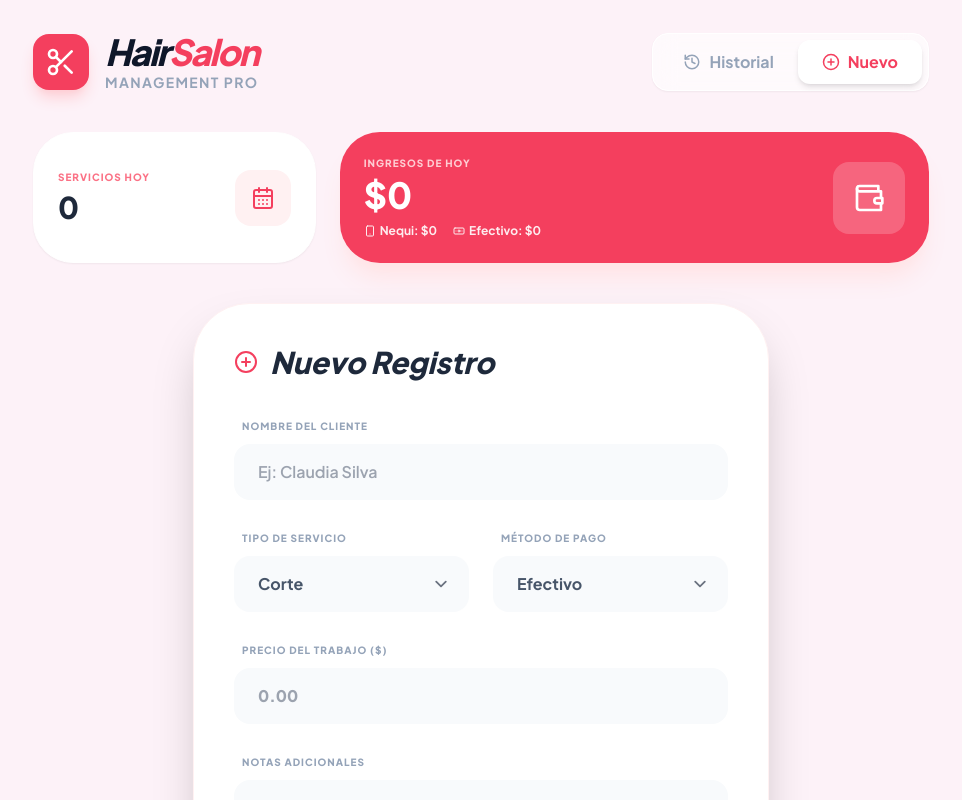
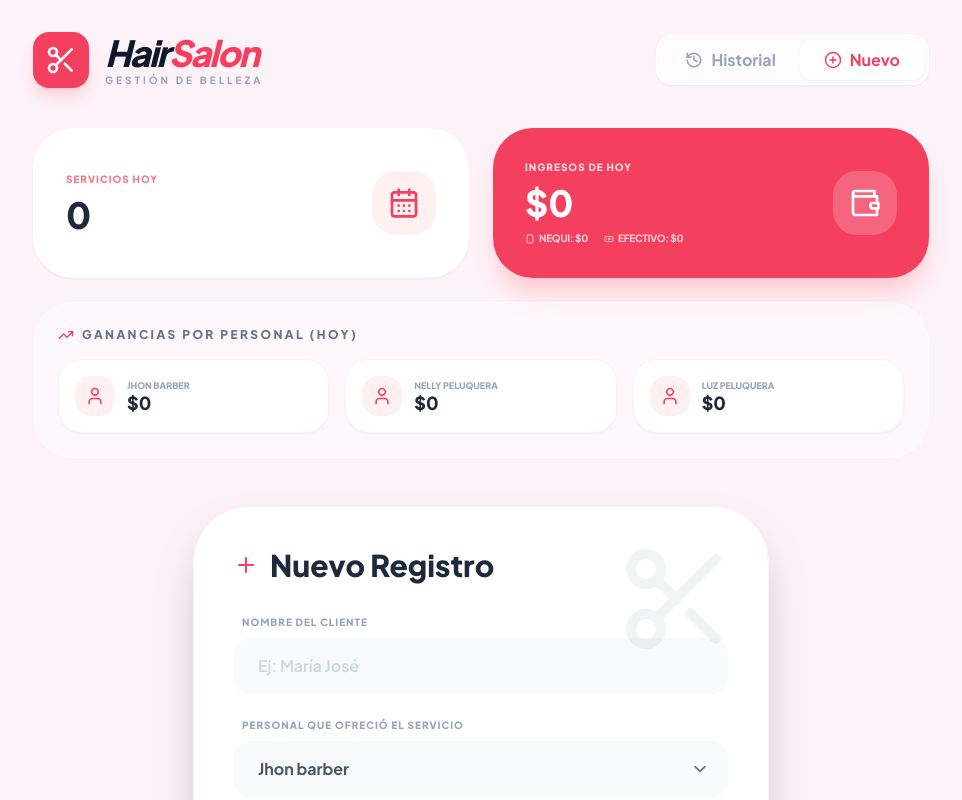
Before and after one commit to AndresVeraa/HairSalon-App, a React (Vite) app: page / in a window 1280 px wide. Both pictures are taken after a click on the button "Nuevo". Shown: the top 800 px of the page, without its empty margins (159-1121 px from the left). Built offline with nearby package versions, Linux system fonts and the light colour scheme; the HTML template or start-up script is replaced by a standard one.

Commit message:
Update App.jsx
Se modifico el App.jsx para que mostrara por persona cuanta ganancia lleva cada uno

```diff
--- a/src/App.jsx
+++ b/src/App.jsx
@@ -13,62 +13,83 @@ import {
   Crown,
   Palette,
   Sparkles,
-  MoreHorizontal
+  MoreHorizontal,
+  Plus,
+  Clock,
+  User,
+  TrendingUp
 } from 'lucide-react';
 
 /**
- * App Component - HairSalon Management System
- * Gestiona el registro de servicios, análisis diario y persistencia.
+ * App Component - Sistema de Gestión HairSalon
+ * Incluye registro de servicios, análisis diario de ingresos, métodos de pago y personal.
  */
 export default function App() {
+  // Estado para los servicios con persistencia en localStorage
   const [services, setServices] = useState(() => {
-    const saved = localStorage.getItem('hairsalon_v4_records');
+    const saved = localStorage.getItem('hairsalon_pro_records');
     return saved ? JSON.parse(saved) : [];
   });
 
   const [view, setView] = useState('list');
   const [searchTerm, setSearchTerm] = useState('');
 
-  // Tipos de servicio y métodos de pago
+  // Definiciones de categorías, pagos y personal
   const serviceTypes = ['Corte', 'Peinado', 'Cepillado', 'Coloración', 'Tratamiento', 'Otro'];
   const paymentMethods = ['Efectivo', 'Nequi'];
+  const staffMembers = ['Jhon barber', 'Nelly peluquera', 'Luz peluquera'];
 
-  // Guardar en LocalStorage automáticamente
+  // Guardado automático al cambiar los servicios
   useEffect(() => {
-    localStorage.setItem('hairsalon_v4_records', JSON.stringify(services));
+    localStorage.setItem('hairsalon_pro_records', JSON.stringify(services));
   }, [services]);
 
-  // Análisis detallado de ingresos y servicios
+  // Análisis de ingresos y servicios del día actual
   const analysis = useMemo(() => {
     const today = new Date().toDateString();
     const todayServices = services.filter(s => new Date(s.date).toDateString() === today);
 
-    const incomeToday = todayServices.reduce((acc, s) => acc + parseFloat(s.price || 0), 0);
+    // Usamos Math.round para evitar errores de precisión de punto flotante en la suma
+    const incomeToday = todayServices.reduce((acc, s) => acc + Math.round(parseFloat(s.price || 0)), 0);
     const nequiToday = todayServices
       .filter(s => s.paymentMethod === 'Nequi')
-      .reduce((acc, s) => acc + parseFloat(s.price || 0), 0);
+      .reduce((acc, s) => acc + Math.round(parseFloat(s.price || 0)), 0);
     const cashToday = todayServices
       .filter(s => s.paymentMethod === 'Efectivo')
-      .reduce((acc, s) => acc + parseFloat(s.price || 0), 0);
+      .reduce((acc, s) => acc + Math.round(parseFloat(s.price || 0)), 0);
+
+    // Cálculo de ganancias por cada miembro del personal hoy
+    const staffEarnings = staffMembers.map(name => {
+      const total = todayServices
+        .filter(s => s.staff === name)
+        .reduce((acc, s) => acc + Math.round(parseFloat(s.price || 0)), 0);
+      return { name, total };
+    });
 
     return {
       todayCount: todayServices.length,
       incomeToday,
       nequiToday,
       cashToday,
-      totalCount: services.length
+      staffEarnings
     };
-  }, [services]);
+  }, [services, staffMembers]);
 
   const handleAddService = (e) => {
     e.preventDefault();
     const fd = new FormData(e.target);
+
+    // Aseguramos que el precio sea un número entero limpio desde el registro
+    const rawPrice = fd.get('price');
+    const cleanPrice = Math.round(parseFloat(rawPrice));
+
     const newEntry = {
       id: Date.now(),
       client: fd.get('client'),
       type: fd.get('type'),
-      price: fd.get('price'),
+      price: cleanPrice,
       paymentMethod: fd.get('paymentMethod'),
+      staff: fd.get('staff'),
       date: new Date().toISOString(),
       notes: fd.get('notes')
     };
@@ -77,7 +98,7 @@ export default function App() {
   };
 
   const removeService = (id) => {
-    if (window.confirm('¿Eliminar este registro de HairSalon?')) {
+    if (window.confirm('¿Deseas eliminar este registro de HairSalon permanentemente?')) {
       setServices(services.filter(s => s.id !== id));
     }
   };
@@ -87,124 +108,160 @@ export default function App() {
   );
 
   const getServiceIcon = (type) => {
+    const iconClass = "w-6 h-6";
     switch(type) {
-      case 'Corte': return <Scissors className="w-6 h-6" />;
-      case 'Peinado': return <Crown className="w-6 h-6" />;
-      case 'Cepillado': return <Wind className="w-6 h-6" />;
-      case 'Coloración': return <Palette className="w-6 h-6" />;
-      case 'Tratamiento': return <Sparkles className="w-6 h-6" />;
-      default: return <MoreHorizontal className="w-6 h-6" />;
+      case 'Corte': return <Scissors className={iconClass} />;
+      case 'Peinado': return <Crown className={iconClass} />;
+      case 'Cepillado': return <Wind className={iconClass} />;
+      case 'Coloración': return <Palette className={iconClass} />;
+      case 'Tratamiento': return <Sparkles className={iconClass} />;
+      default: return <MoreHorizontal className={iconClass} />;
     }
   };
 
+  // Función auxiliar para dar formato de moneda consistente
+  const formatCurrency = (amount) => {
+    return new Number(amount).toLocaleString('es-CO', {
+      minimumFractionDigits: 0,
+      maximumFractionDigits: 0
+    });
+  };
+
   return (
-    <div className="min-h-screen bg-pink-50 text-slate-900 p-4 md:p-8 font-sans">
+    <div className="min-h-screen bg-pink-50 text-slate-900 p-4 md:p-8 font-sans selection:bg-rose-200">
       <div className="max-w-4xl mx-auto">
 
-        {/* Header de HairSalon */}
+        {/* Encabezado Principal */}
         <header className="flex flex-col md:flex-row justify-between items-center mb-10 gap-6">
-          <div className="flex items-center gap-4">
-            <div className="bg-rose-500 p-3 rounded-2xl shadow-lg shadow-rose-200">
+          <div className="flex items-center gap-4 group">
+            <div className="bg-rose-500 p-3 rounded-2xl shadow-lg shadow-rose-200 group-hover:rotate-12 transition-transform duration-300">
               <Scissors className="text-white w-8 h-8" />
             </div>
-            <div>
+            <div className="text-center md:text-left">
               <h1 className="text-4xl font-black italic tracking-tighter">
                 Hair<span className="text-rose-500">Salon</span>
               </h1>
-              <p className="text-slate-400 font-bold text-sm uppercase tracking-widest">Management Pro</p>
+              <p className="text-slate-400 font-bold text-[10px] uppercase tracking-[0.3em]">Gestión de Belleza</p>
             </div>
           </div>
 
-          <nav className="flex bg-white/60 backdrop-blur-md p-1.5 rounded-2xl border border-white shadow-sm">
+          <nav className="flex bg-white/70 backdrop-blur-md p-1 rounded-2xl border border-white shadow-sm">
             <button
               onClick={() => setView('list')}
-              className={`flex items-center gap-2 px-6 py-2.5 rounded-xl font-bold transition-all ${view === 'list' ? 'bg-white text-rose-500 shadow-md' : 'text-slate-400'}`}
+              className={`flex items-center gap-2 px-6 py-2 rounded-xl font-bold transition-all duration-200 ${view === 'list' ? 'bg-white text-rose-500 shadow-sm' : 'text-slate-400 hover:text-rose-400'}`}
             >
               <History size={18} /> Historial
             </button>
             <button
               onClick={() => setView('add')}
-              className={`flex items-center gap-2 px-6 py-2.5 rounded-xl font-bold transition-all ${view === 'add' ? 'bg-white text-rose-500 shadow-md' : 'text-slate-400'}`}
+              className={`flex items-center gap-2 px-6 py-2 rounded-xl font-bold transition-all duration-200 ${view === 'add' ? 'bg-white text-rose-500 shadow-sm' : 'text-slate-400 hover:text-rose-400'}`}
             >
               <PlusCircle size={18} /> Nuevo
             </button>
           </nav>
         </header>
 
-        {/* Dashboard de Análisis Diario */}
-        <section className="grid grid-cols-1 md:grid-cols-3 gap-6 mb-10">
-          <div className="bg-white p-6 rounded-[2.5rem] shadow-sm border border-white flex items-center justify-between">
+        {/* Panel de Análisis del Día */}
+        <section className="grid grid-cols-1 md:grid-cols-2 gap-6 mb-6">
+          <div className="bg-white p-8 rounded-[2.5rem] shadow-sm border border-white flex items-center justify-between">
             <div>
-              <p className="text-[10px] font-black text-rose-400 uppercase tracking-widest mb-1">Servicios Hoy</p>
-              <h3 className="text-3xl font-black text-slate-800">{analysis.todayCount}</h3>
+              <p className="text-[10px] font-black text-rose-400 uppercase tracking-widest mb-2 text-left">Servicios Hoy</p>
+              <h3 className="text-4xl font-black text-slate-800 text-left">{analysis.todayCount}</h3>
             </div>
-            <div className="bg-rose-50 p-4 rounded-2xl text-rose-500">
-              <CalendarDays />
+            <div className="w-16 h-16 bg-rose-50 rounded-3xl flex items-center justify-center text-rose-500">
+              <CalendarDays size={32} />
             </div>
           </div>
 
-          <div className="bg-rose-500 p-6 rounded-[2.5rem] shadow-xl shadow-rose-100 flex items-center justify-between text-white md:col-span-2">
-            <div>
-              <p className="text-[10px] font-black text-rose-200 uppercase tracking-widest mb-1">Ingresos de Hoy</p>
-              <h3 className="text-4xl font-black">${analysis.incomeToday.toLocaleString()}</h3>
+          <div className="bg-rose-500 p-8 rounded-[2.5rem] shadow-xl shadow-rose-200 flex items-center justify-between text-white">
+            <div className="text-left">
+              <p className="text-[10px] font-black text-rose-100 uppercase tracking-widest mb-2">Ingresos de Hoy</p>
+              <h3 className="text-4xl font-black">${formatCurrency(analysis.incomeToday)}</h3>
               <div className="flex gap-4 mt-2">
-                <span className="text-xs font-bold flex items-center gap-1 opacity-90">
-                  <Smartphone size={12} /> Nequi: ${analysis.nequiToday.toLocaleString()}
+                <span className="text-[10px] font-bold flex items-center gap-1 opacity-80 uppercase tracking-tight">
+                  <Smartphone size={10} /> Nequi: ${formatCurrency(analysis.nequiToday)}
                 </span>
-                <span className="text-xs font-bold flex items-center gap-1 opacity-90">
-                  <Banknote size={12} /> Efectivo: ${analysis.cashToday.toLocaleString()}
+                <span className="text-[10px] font-bold flex items-center gap-1 opacity-80 uppercase tracking-tight">
+                  <Banknote size={10} /> Efectivo: ${formatCurrency(analysis.cashToday)}
                 </span>
               </div>
             </div>
-            <div className="bg-white/20 p-5 rounded-2xl">
+            <div className="w-16 h-16 bg-white/20 rounded-3xl flex items-center justify-center">
               <Wallet size={32} />
             </div>
           </div>
         </section>
 
+        {/* Nuevo Desglose por Personal Hoy */}
+        <section className="bg-white/40 backdrop-blur-sm rounded-[2.5rem] p-6 mb-12 border border-white/50">
+          <div className="flex items-center gap-2 mb-4">
+            <TrendingUp size={16} className="text-rose-500" />
+            <h2 className="text-xs font-black text-slate-500 uppercase tracking-[0.2em]">Ganancias por Personal (Hoy)</h2>
+          </div>
+          <div className="grid grid-cols-1 sm:grid-cols-3 gap-4">
+            {analysis.staffEarnings.map((staff) => (
+              <div key={staff.name} className="bg-white p-4 rounded-3xl shadow-sm border border-rose-50 flex items-center justify-between">
+                <div className="flex items-center gap-3">
+                  <div className="w-10 h-10 bg-rose-50 rounded-2xl flex items-center justify-center text-rose-500">
+                    <User size={20} />
+                  </div>
+                  <div>
+                    <p className="text-[9px] font-black text-slate-400 uppercase leading-none mb-1">{staff.name}</p>
+                    <p className="text-lg font-black text-slate-800 leading-none">${formatCurrency(staff.total)}</p>
+                  </div>
+                </div>
+              </div>
+            ))}
+          </div>
+        </section>
+
         {view === 'list' ? (
           <div className="space-y-6">
-            {/* Buscador */}
+            {/* Buscador de Clientes */}
             <div className="relative group">
               <Search className="absolute left-6 top-1/2 -translate-y-1/2 text-slate-300 group-focus-within:text-rose-400 transition-colors" size={20} />
               <input
                 type="text"
-                placeholder="Buscar cliente..."
-                className="w-full pl-14 pr-8 py-5 bg-white/80 border-0 rounded-3xl shadow-sm outline-none focus:ring-4 focus:ring-rose-100 font-medium"
+                placeholder="Buscar cliente por nombre..."
+                className="w-full pl-14 pr-8 py-5 bg-white rounded-3xl border-0 shadow-sm outline-none focus:ring-4 focus:ring-rose-100 font-medium placeholder:text-slate-300"
                 value={searchTerm}
                 onChange={(e) => setSearchTerm(e.target.value)}
               />
             </div>
 
-            {/* Listado de Servicios */}
+            {/* Listado de Actividad */}
             <div className="grid gap-4">
               {filteredServices.length > 0 ? filteredServices.map(s => (
-                <div key={s.id} className="bg-white/70 backdrop-blur-md p-6 rounded-[2.5rem] border border-white shadow-sm flex items-center justify-between group hover:translate-y-[-2px] transition-all">
+                <div key={s.id} className="bg-white/80 backdrop-blur-sm p-6 rounded-[2.5rem] border border-white shadow-sm flex items-center justify-between group hover:translate-y-[-2px] transition-all">
                   <div className="flex items-center gap-6">
-                    <div className="w-16 h-16 bg-white rounded-2xl shadow-sm flex items-center justify-center text-rose-500">
+                    <div className="w-14 h-14 bg-white rounded-2xl shadow-sm flex items-center justify-center text-rose-500 group-hover:scale-110 transition-transform">
                       {getServiceIcon(s.type)}
                     </div>
-                    <div>
-                      <h4 className="text-xl font-extrabold text-slate-800">{s.client}</h4>
-                      <div className="flex flex-wrap items-center gap-3 mt-1.5">
-                        <span className="text-[10px] font-black uppercase text-rose-500 bg-rose-50 px-2 py-0.5 rounded-md tracking-tighter">
+                    <div className="text-left">
+                      <h4 className="text-lg font-extrabold text-slate-800">{s.client}</h4>
+                      <div className="flex flex-wrap items-center gap-3 mt-1">
+                        <span className="text-[9px] font-black uppercase text-rose-500 bg-rose-50 px-2 py-0.5 rounded tracking-widest">
                           {s.type}
                         </span>
-                        <span className={`text-[10px] font-black uppercase px-2 py-0.5 rounded-md flex items-center gap-1 ${s.paymentMethod === 'Nequi' ? 'bg-purple-50 text-purple-600' : 'bg-green-50 text-green-600'}`}>
-                          {s.paymentMethod === 'Nequi' ? <Smartphone size={10} /> : <Banknote size={10} />}
+                        <span className="text-[9px] font-black uppercase text-slate-500 bg-slate-100 px-2 py-0.5 rounded flex items-center gap-1">
+                          <User size={10} /> {s.staff || 'Sin asignar'}
+                        </span>
+                        <span className={`text-[9px] font-black uppercase px-2 py-0.5 rounded flex items-center gap-1 ${s.paymentMethod === 'Nequi' ? 'bg-purple-50 text-purple-600' : 'bg-green-50 text-green-600'}`}>
+                          {s.paymentMethod === 'Nequi' ? <Smartphone size={8} /> : <Banknote size={8} />}
                           {s.paymentMethod}
                         </span>
-                        <span className="text-[11px] font-bold text-slate-400">
-                          {new Date(s.date).toLocaleDateString()} • {new Date(s.date).toLocaleTimeString([], {hour: '2-digit', minute:'2-digit'})}
+                        <span className="text-[10px] font-bold text-slate-400 flex items-center gap-1">
+                          <Clock size={10} /> {new Date(s.date).toLocaleTimeString([], {hour: '2-digit', minute:'2-digit'})}
                         </span>
                       </div>
                     </div>
                   </div>
                   <div className="flex flex-col items-end gap-1">
-                    <span className="text-2xl font-black text-slate-800">${parseFloat(s.price).toLocaleString()}</span>
+                    <span className="text-2xl font-black text-slate-800">${formatCurrency(s.price)}</span>
                     <button
                       onClick={() => removeService(s.id)}
                       className="text-slate-200 hover:text-rose-500 transition-colors p-2"
+                      title="Eliminar registro"
                     >
                       <Trash2 size={16} />
                     </button>
@@ -212,74 +269,62 @@ export default function App() {
                 </div>
               )) : (
                 <div className="text-center py-24 bg-white/30 rounded-[3rem] border-4 border-dashed border-white">
-                  <p className="text-slate-400 font-bold italic">No hay servicios registrados aún.</p>
+                  <Scissors className="mx-auto w-12 h-12 text-rose-200 mb-4 opacity-50" />
+                  <p className="text-slate-400 font-bold italic">No hay servicios registrados en HairSalon.</p>
                 </div>
               )}
             </div>
           </div>
         ) : (
           <div className="max-w-xl mx-auto">
-            <div className="bg-white p-10 rounded-[3.5rem] shadow-2xl border border-rose-50">
-              <h2 className="text-3xl font-black text-slate-800 mb-8 flex items-center gap-3 italic">
-                <PlusCircle className="text-rose-500" /> Nuevo Registro
+            <div className="bg-white p-10 rounded-[3.5rem] shadow-2xl border border-rose-50 relative overflow-hidden">
+              <div className="absolute top-0 right-0 p-8 opacity-5">
+                <Scissors size={120} />
+              </div>
+              <h2 className="text-3xl font-black text-slate-800 mb-8 flex items-center gap-3 text-left">
+                <Plus className="text-rose-500" /> Nuevo Registro
               </h2>
               <form onSubmit={handleAddService} className="space-y-6">
-                <div className="space-y-2">
-                  <label className="text-[10px] font-black text-slate-400 uppercase tracking-widest ml-2">Nombre del Cliente</label>
-                  <input
-                    name="client"
-                    required
-                    placeholder="Ej: Claudia Silva"
-                    className="w-full px-6 py-4 bg-slate-50 border-0 rounded-2xl focus:ring-4 focus:ring-rose-100 outline-none font-semibold text-slate-700"
-                  />
+                <div className="text-left">
+                  <label className="text-[10px] font-black text-slate-400 uppercase tracking-widest ml-2 block mb-2">Nombre del Cliente</label>
+                  <input name="client" required placeholder="Ej: María José" className="w-full px-6 py-4 bg-slate-50 border-0 rounded-2xl focus:ring-4 focus:ring-rose-100 outline-none font-semibold text-slate-700 placeholder:text-slate-300" />
                 </div>
-                <div className="grid grid-cols-1 md:grid-cols-2 gap-6">
-                  <div className="space-y-2">
-                    <label className="text-[10px] font-black text-slate-400 uppercase tracking-widest ml-2">Tipo de Servicio</label>
-                    <select name="type" className="w-full px-6 py-4 bg-slate-50 border-0 rounded-2xl focus:ring-4 focus:ring-rose-100 outline-none font-bold text-slate-600 cursor-pointer">
+
+                <div className="text-left">
+                  <label className="text-[10px] font-black text-slate-400 uppercase tracking-widest ml-2 block mb-2">Personal que ofreció el servicio</label>
+                  <select name="staff" className="w-full px-6 py-4 bg-slate-50 border-0 rounded-2xl focus:ring-4 focus:ring-rose-100 outline-none font-bold text-slate-600 appearance-none cursor-pointer">
+                    {staffMembers.map(member => <option key={member} value={member}>{member}</option>)}
+                  </select>
+                </div>
+
+                <div className="grid grid-cols-1 md:grid-cols-2 gap-6 text-left">
+                  <div>
+                    <label className="text-[10px] font-black text-slate-400 uppercase tracking-widest ml-2 block mb-2">Tipo de Servicio</label>
+                    <select name="type" className="w-full px-6 py-4 bg-slate-50 border-0 rounded-2xl focus:ring-4 focus:ring-rose-100 outline-none font-bold text-slate-600 appearance-none cursor-pointer">
                       {serviceTypes.map(t => <option key={t} value={t}>{t}</option>)}
                     </select>
                   </div>
-                  <div className="space-y-2">
-                    <label className="text-[10px] font-black text-slate-400 uppercase tracking-widest ml-2">Método de Pago</label>
-                    <select name="paymentMethod" className="w-full px-6 py-4 bg-slate-50 border-0 rounded-2xl focus:ring-4 focus:ring-rose-100 outline-none font-bold text-slate-600 cursor-pointer">
+                  <div>
+                    <label className="text-[10px] font-black text-slate-400 uppercase tracking-widest ml-2 block mb-2">Método de Pago</label>
+                    <select name="paymentMethod" className="w-full px-6 py-4 bg-slate-50 border-0 rounded-2xl focus:ring-4 focus:ring-rose-100 outline-none font-bold text-slate-600 appearance-none cursor-pointer">
                       {paymentMethods.map(m => <option key={m} value={m}>{m}</option>)}
                     </select>
                   </div>
                 </div>
-                <div className="space-y-2">
-                  <label className="text-[10px] font-black text-slate-400 uppercase tracking-widest ml-2">Precio del Trabajo ($)</label>
-                  <input
-                    name="price"
-                    type="number"
-                    required
-                    placeholder="0.00"
-                    className="w-full px-6 py-4 bg-slate-50 border-0 rounded-2xl focus:ring-4 focus:ring-rose-100 outline-none font-black text-slate-800"
-                  />
+
+                <div className="text-left">
+                  <label className="text-[10px] font-black text-slate-400 uppercase tracking-widest ml-2 block mb-2">Precio del Trabajo ($)</label>
+                  <input name="price" type="number" required placeholder="0" className="w-full px-6 py-4 bg-slate-50 border-0 rounded-2xl focus:ring-4 focus:ring-rose-100 outline-none font-black text-slate-800 text-xl" />
                 </div>
-                <div className="space-y-2">
-                  <label className="text-[10px] font-black text-slate-400 uppercase tracking-widest ml-2">Notas adicionales</label>
-                  <textarea
-                    name="notes"
-                    rows="2"
-                    placeholder="Opcional..."
-                    className="w-full px-6 py-4 bg-slate-50 border-0 rounded-2xl focus:ring-4 focus:ring-rose-100 outline-none resize-none font-medium"
-                  ></textarea>
+
+                <div className="text-left">
+                  <label className="text-[10px] font-black text-slate-400 uppercase tracking-widest ml-2 block mb-2">Observaciones</label>
+                  <textarea name="notes" rows="2" placeholder="Opcional..." className="w-full px-6 py-4 bg-slate-50 border-0 rounded-2xl focus:ring-4 focus:ring-rose-100 outline-none resize-none font-medium text-slate-600" />
                 </div>
+
                 <div className="flex gap-4 pt-6">
-                  <button
-                    type="button"
-                    onClick={() => setView('list')}
-                    className="flex-1 py-5 bg-slate-50 text-slate-400 rounded-3xl font-bold hover:bg-slate-100 transition-all uppercase text-xs tracking-widest"
-                  >
-                    Cerrar
-                  </button>
-                  <button
-                    type="submit"
-                    className="flex-[2] py-5 bg-rose-500 text-white rounded-3xl font-black hover:bg-rose-600 shadow-xl shadow-rose-200 transition-all uppercase text-xs tracking-widest"
-                  >
-                    Guardar Servicio
-                  </button>
+                  <button type="button" onClick={() => setView('list')} className="flex-1 py-5 bg-slate-50 text-slate-400 rounded-3xl font-bold hover:bg-slate-100 transition-all uppercase text-xs tracking-widest">Cancelar</button>
+                  <button type="submit" className="flex-[2] py-5 bg-rose-500 text-white rounded-3xl font-black hover:bg-rose-600 shadow-xl shadow-rose-200 uppercase text-xs tracking-widest">Guardar en HairSalon</button>
                 </div>
               </form>
             </div>
@@ -287,7 +332,7 @@ export default function App() {
         )}
 
         <footer className="mt-20 text-center opacity-30">
-          <p className="text-[10px] font-black uppercase tracking-[0.3em]">HairSalon Manager v4.0 • 2025</p>
+          <p className="text-[10px] font-black uppercase tracking-[0.4em]">HairSalon Pro v5.0 • 2025</p>
         </footer>
       </div>
     </div>
```
